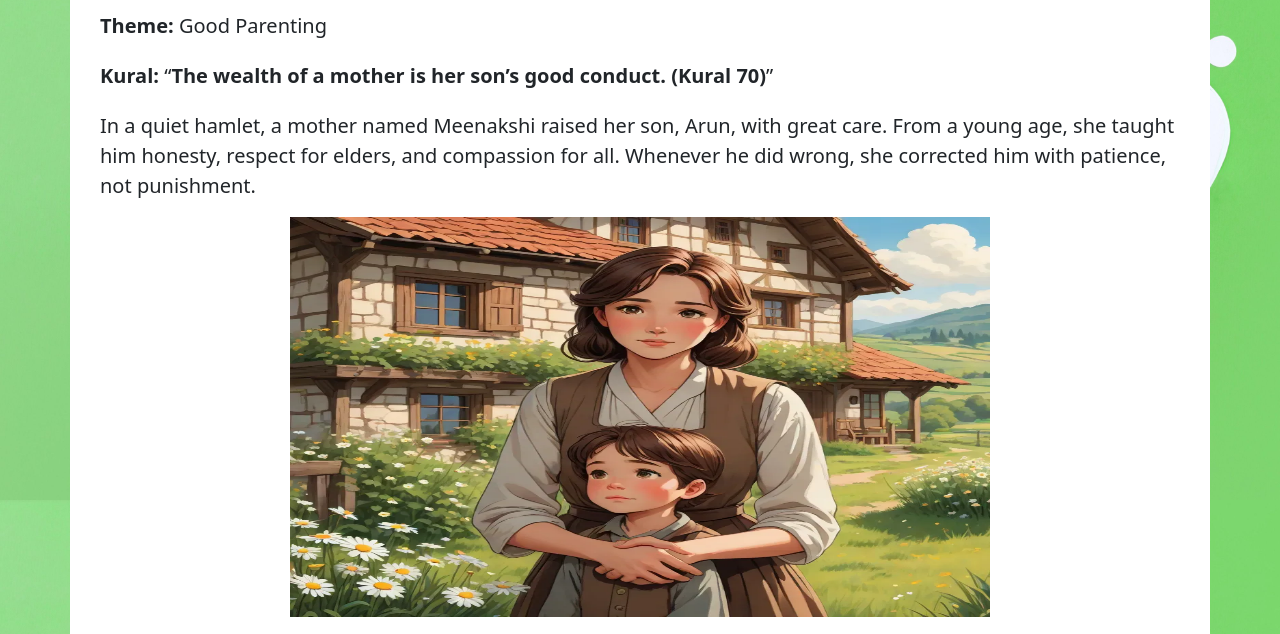
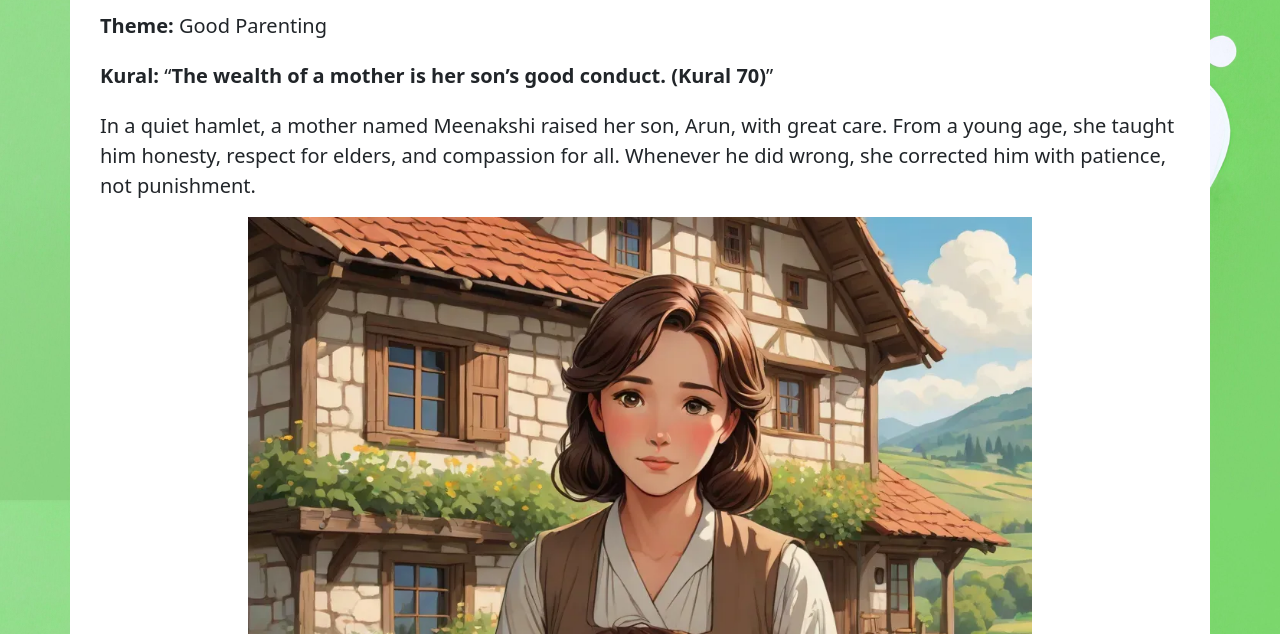
Before and after one commit to yuvasshree1824/Story-telling, a plain HTML site: page story6.html in a window 1280 px wide. Shown: the part 163-797 px from the top of the page. Drawn offline with nearby package versions, Linux system fonts and the light colour scheme.

Commit message:
Update story6.html

```diff
--- a/story6.html
+++ b/story6.html
@@ -54,7 +54,7 @@
             <p><b>Kural: </b> <span> <q><b>The wealth of a mother is her son’s good conduct. (Kural 70)</b></q></span></p>
 
             <p>In a quiet hamlet, a mother named Meenakshi raised her son, Arun, with great care. From a young age, she taught him honesty, respect for elders, and compassion for all. Whenever he did wrong, she corrected him with patience, not punishment.</p>
-            <center> <img src="story6.jpg" height=400 width="700"> </center>
+            <center> <img src="story6.jpg" height="70%" width="70%"> </center>
             <p>When Arun grew older, his classmates began stealing fruits from a neighbor’s farm. They asked him to join, but he refused. “My mother taught me better,” he said firmly. Though mocked, Arun stood by his values.</p>
             <p>Years later, Arun became a respected judge known for his fairness and honesty. At every award ceremony, he thanked his mother, saying, “She shaped who I am.”</p>
             <p>Meenakshi never had riches, but she raised a son who became the pride of the town. Her true wealth was her son’s character—a lesson every parent remembered.</p>
```
